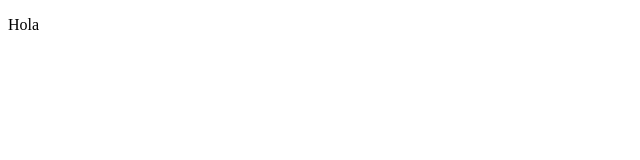
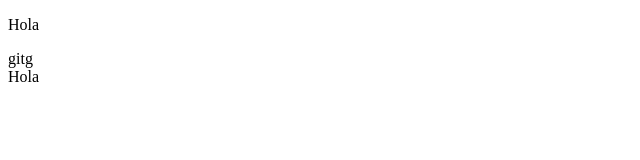
Before and after one commit to lguijarror/prueba_git, a plain HTML site: page index.html in a window 1280 px wide. Shown: the full height of the page, 0-640 px from the left. Drawn offline with Linux system fonts and the light colour scheme.

Commit message:
frontend

```diff
--- a/index.html
+++ b/index.html
@@ -7,6 +7,7 @@
 </head>
 <body>
 
-    <p>Hola</p>
+    <p>Hola</p>gitg
+    <div class="frontend">Hola</div>
 </body>
 </html>
```
